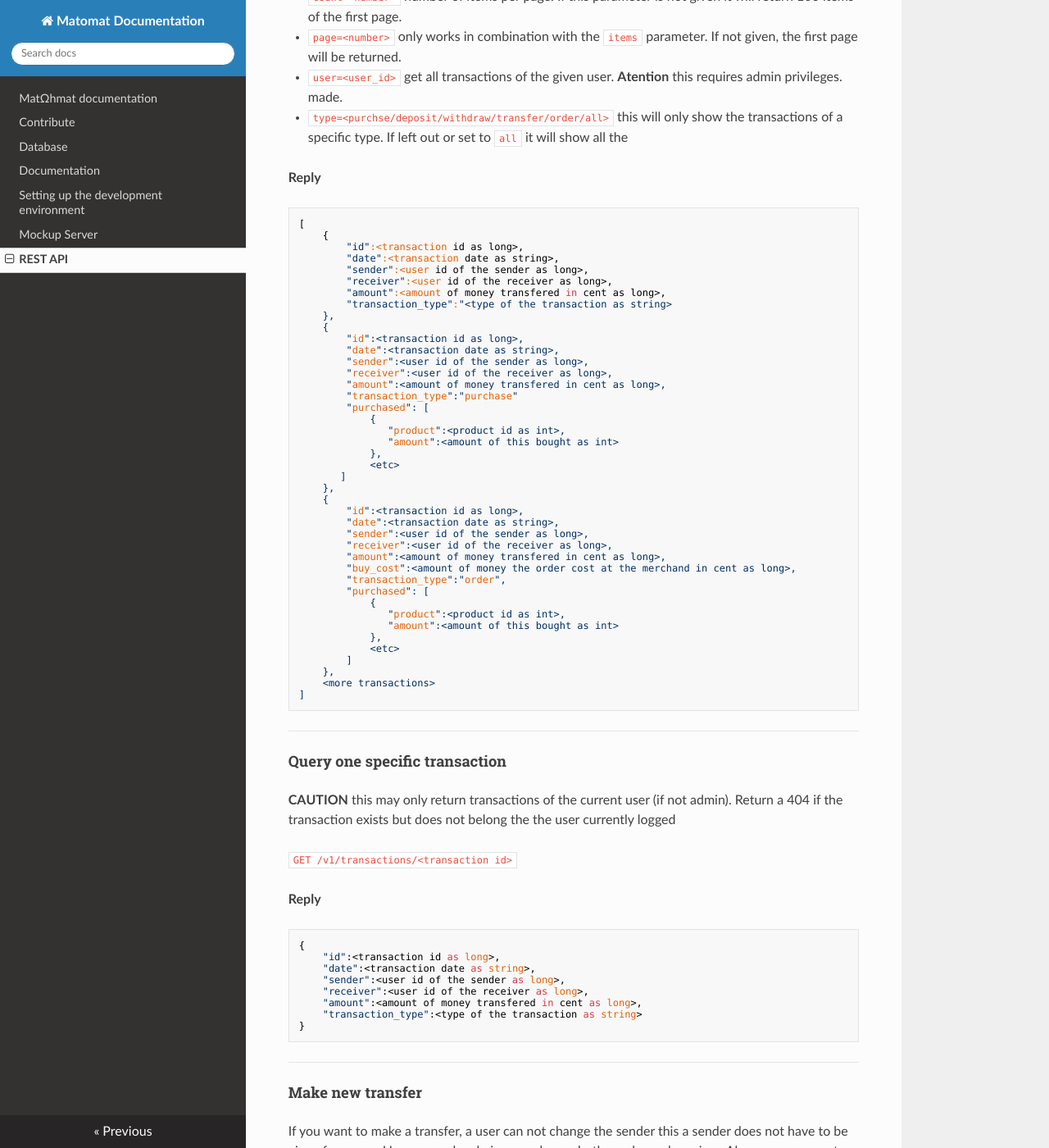
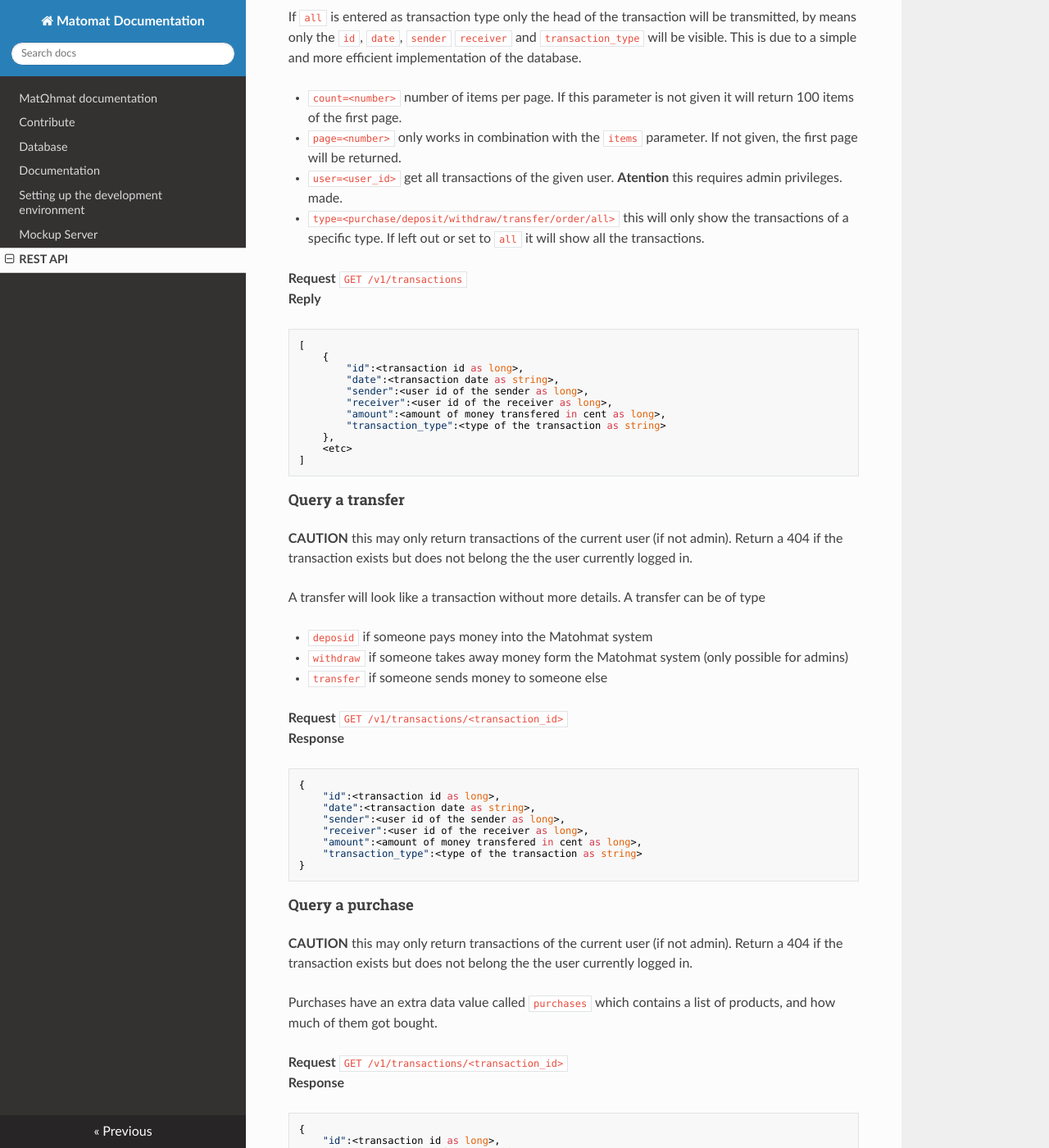
Before and after one commit to FSIN-ohm/Matomat-Documentation, an MkDocs documentation site: the page built from docs/rest_api.md, in a window 1280 px wide and 1400 px high, scrolled down 8023 px. Shown: the whole window at 82% size. Built offline with MkDocs 1.6.1, drawn with Linux system fonts in a browser that asks for light colours; nearby versions of some CDN libraries; some of the changed text lies outside the part shown.

Commit message:
update rest api based on situation in database

````diff
--- a/docs/rest_api.md
+++ b/docs/rest_api.md
@@ -359,19 +359,27 @@
 
 If this request is made by a regular user it will only display the transactions of the current user.
 
-If a transaction is of type `order` or `purchase`it will also contain an attribute `products` which will be a list
+If specific transactions are picked they will lock different from how they look like when you query for all of them.
+So make sure to check `transaction_type` before parsing the rest of the data. So for example, if
+a transaction is of type `order` or `purchase`it will also contain an attribute `products` which will be a list
 of products that where ordered or soled.
-
-An order is a special kind of purchase, where there is not only an `amount`, by means the value of the sum of the price
+On top of this an order is a special kind of purchase, where there is not only an `amount`, by means the value of the sum of the price
 of all products, but also a `buy_cost`, which is the price we paied at the marched for the products.
 So the `amount` will be the price for which we sell the products, and `buy_cost` will be the price we buy them with.
 The difference between `buy_cost` and `amount` will then be our __income__.
 
+If `all` is entered as transaction type only the head of the transaction will be transmitted, by means only
+the `id`, `date`, `sender` `receiver` and `transaction_type` will be visible. This is due to a simple and more efficient
+implementation of the database.
+
 - `count=<number>` number of items per page. If this parameter is not given it will return 100 items of the first page.
 - `page=<number>` only works in combination with the `items` parameter. If not given, the first page will be returned.
 - `user=<user_id>` get all transactions of the given user. __Atention__ this requires admin privileges. made.
-- `type=<purchse/deposit/withdraw/transfer/order/all>` this will only show the transactions of a specific type. If left out or set to `all` it will show all the
+- `type=<purchase/deposit/withdraw/transfer/order/all>` this will only show the transactions of a specific type.
+  If left out or set to `all` it will show all the transactions.
 
+__Request__
+`GET /v1/transactions`
 __Reply__
 ```
 [
@@ -381,51 +389,26 @@
         "sender":<user id of the sender as long>,
         "receiver":<user id of the receiver as long>,
         "amount":<amount of money transfered in cent as long>,
-        "transaction_type":"<type of the transaction as string>
+        "transaction_type":<type of the transaction as string>
     },
-    {
-        "id":<transaction id as long>,
-        "date":<transaction date as string>,
-        "sender":<user id of the sender as long>,
-        "receiver":<user id of the receiver as long>,
-        "amount":<amount of money transfered in cent as long>,
-        "transaction_type":"purchase"
-        "purchased": [
-            {
-               "product":<product id as int>,
-               "amount":<amount of this bought as int>
-            },
-            <etc>
-       ]
-    },
-    {
-        "id":<transaction id as long>,
-        "date":<transaction date as string>,
-        "sender":<user id of the sender as long>,
-        "receiver":<user id of the receiver as long>,
-        "amount":<amount of money transfered in cent as long>,
-        "buy_cost":<amount of money the order cost at the merchand in cent as long>,
-        "transaction_type":"order",
-        "purchased": [
-            {
-               "product":<product id as int>,
-               "amount":<amount of this bought as int>
-            },
-            <etc>
-        ]
-    },
-    <more transactions>
+    <etc>
 ]
 ```
-----
-#### Query one specific transaction
+
+#### Query a transfer
 
 __CAUTION__ this may only return transactions of the current user (if not admin). Return a 404 if the transaction
-exists but does not belong the the user currently logged
+exists but does not belong the the user currently logged in.
 
-`GET /v1/transactions/<transaction id>`
+A transfer will look like a transaction without more details. A transfer can be of type
 
-__Reply__
+- `deposid` if someone pays money into the Matohmat system
+- `withdraw` if someone takes away money form the Matohmat system (only possible for admins)
+- `transfer` if someone sends money to someone else
+
+__Request__
+`GET /v1/transactions/<transaction_id>`
+__Response__
 ```
 {
     "id":<transaction id as long>,
@@ -434,6 +417,63 @@
     "receiver":<user id of the receiver as long>,
     "amount":<amount of money transfered in cent as long>,
     "transaction_type":<type of the transaction as string>
+}
+```
+
+#### Query a purchase
+
+__CAUTION__ this may only return transactions of the current user (if not admin). Return a 404 if the transaction
+exists but does not belong the the user currently logged in.
+
+Purchases have an extra data value called `purchases` which contains a list of products, and how much of them got bought.
+
+__Request__
+`GET /v1/transactions/<transaction_id>`
+__Response__
+```
+{
+    "id":<transaction id as long>,
+    "date":<transaction date as string>,
+    "sender":<user id of the sender as long>,
+    "receiver":<user id of the receiver as long>,
+    "amount":<amount of money transfered in cent as long>,
+    "transaction_type":"purchase"
+    "purchased": [
+        {
+           "product":<product id as int>,
+           "amount":<amount of this bought as int>
+        },
+        <etc>
+    ]
+}
+```
+#### Query an order
+
+__CAUTION__ this may only return transactions of the current user (if not admin). Return a 404 if the transaction
+exists but does not belong the the user currently logged in.
+
+Order are special kind of purchases they not only contain a list of `purchases` but also a `buy_cost` which is the
+price for how much the product got bought for.
+
+__Request__
+`GET /v1/transactions/<transaction_id>`
+__Response__
+```
+{
+   "id":<transaction id as long>,
+   "date":<transaction date as string>,
+   "sender":<user id of the sender as long>,
+   "receiver":<user id of the receiver as long>,
+   "amount":<amount of money transfered in cent as long>,
+   "buy_cost":<amount of money the order cost at the merchand in cent as long>,
+   "transaction_type":"order",
+   "purchased": [
+      {
+          "product":<product id as int>,
+          "amount":<amount of this bought as int>
+      },
+      <etc>
+   ]
 }
 ```
 
@@ -463,7 +503,6 @@
 }
 ```
 
-
 ----
 #### Make new deposit transaction
 
@@ -483,7 +522,7 @@
 ----
 #### Make new withdrawal transaction
 
-`POST /transactions/withdrawl`
+`POST /v1/transactions/withdraw`
 
 This can only be done by admins.
 
````
